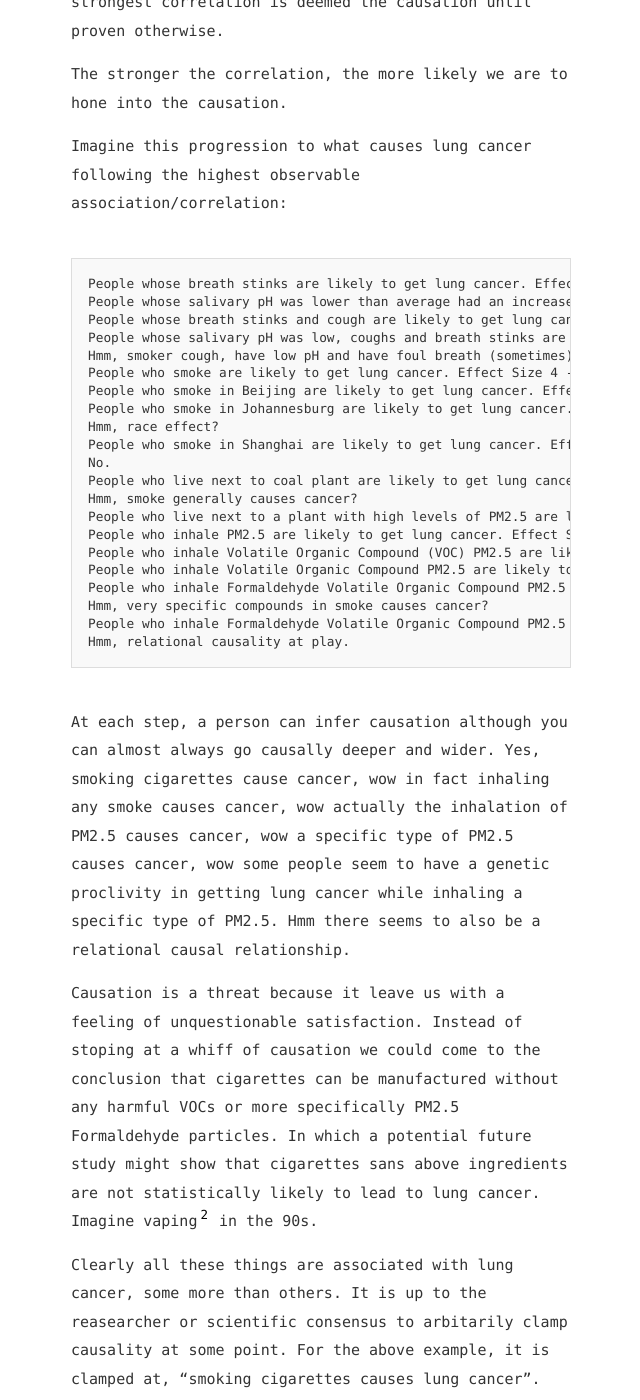
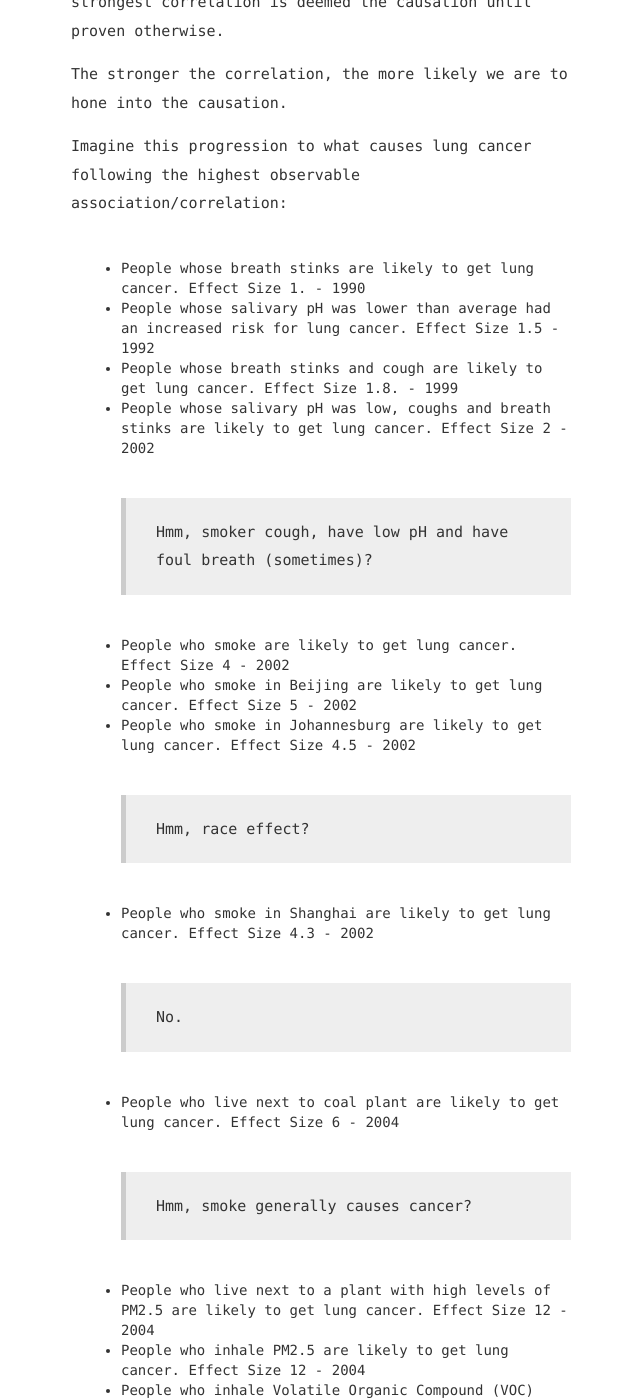
Before and after one commit to firmai/snowde.github.io, a Jekyll site: the page built from _posts/2017-12-16-let's-settle-on-correlation.md, in a window 1280 px wide and 1400 px high, scrolled down 1145 px. Shown: the whole window, without its empty margins (319-959 px from the left). Built offline with Jekyll 4.4.1, drawn with Linux system fonts in a browser that asks for light colours; some of the changed text lies outside the part shown.

Commit message:
Update 2017-12-16-let's-settle-on-correlation.md
dd

````diff
--- a/_posts/2017-12-16-let's-settle-on-correlation.md
+++ b/_posts/2017-12-16-let's-settle-on-correlation.md
@@ -26,29 +26,29 @@ The upstream benefits of multiple correlations studies would allow a review stud
 The stronger the correlation, the more likely we are to hone into the causation.
 
 Imagine this progression to what causes lung cancer following the highest observable association/correlation:
-```
-People whose breath stinks are likely to get lung cancer. Effect Size 1. - 1990
-People whose salivary pH was lower than average had an increased risk for lung cancer. Effect Size 1.5 - 1992
-People whose breath stinks and cough are likely to get lung cancer. Effect Size 1.8. - 1999
-People whose salivary pH was low, coughs and breath stinks are likely to get lung cancer. Effect Size 2 - 2002
-Hmm, smoker cough, have low pH and have foul breath (sometimes)?
-People who smoke are likely to get lung cancer. Effect Size 4 - 2002
-People who smoke in Beijing are likely to get lung cancer. Effect Size 5 - 2002
-People who smoke in Johannesburg are likely to get lung cancer. Effect Size 4.5 - 2002
-Hmm, race effect?
-People who smoke in Shanghai are likely to get lung cancer. Effect Size 4.3 - 2002
-No.
-People who live next to coal plant are likely to get lung cancer. Effect Size 6 - 2004
-Hmm, smoke generally causes cancer?
-People who live next to a plant with high levels of PM2.5 are likely to get lung cancer. Effect Size 12 - 2004
-People who inhale PM2.5 are likely to get lung cancer. Effect Size 12 - 2004
-People who inhale Volatile Organic Compound (VOC) PM2.5 are likely to get lung cancer. Effect Size 15 - 2006
-People who inhale Volatile Organic Compound PM2.5 are likely to get lung cancer. Effect Size 15 - 2006
-People who inhale Formaldehyde Volatile Organic Compound PM2.5 are likely to get lung cancer. Effect Size 20 - 2006
-Hmm, very specific compounds in smoke causes cancer?
-People who inhale Formaldehyde Volatile Organic Compound PM2.5 and don't have the tumour suppressor gene, LIMD1 are likely to get lung cancer. Effect Size 24 - 2008
-Hmm, relational causality at play.
-```
+
+* People whose breath stinks are likely to get lung cancer. Effect Size 1. - 1990
+* People whose salivary pH was lower than average had an increased risk for lung cancer. Effect Size 1.5 - 1992
+* People whose breath stinks and cough are likely to get lung cancer. Effect Size 1.8. - 1999
+* People whose salivary pH was low, coughs and breath stinks are likely to get lung cancer. Effect Size 2 - 2002
+> Hmm, smoker cough, have low pH and have foul breath (sometimes)?
+* People who smoke are likely to get lung cancer. Effect Size 4 - 2002
+* People who smoke in Beijing are likely to get lung cancer. Effect Size 5 - 2002
+* People who smoke in Johannesburg are likely to get lung cancer. Effect Size 4.5 - 2002
+> Hmm, race effect?
+* People who smoke in Shanghai are likely to get lung cancer. Effect Size 4.3 - 2002
+> No.
+* People who live next to coal plant are likely to get lung cancer. Effect Size 6 - 2004
+> Hmm, smoke generally causes cancer?
+* People who live next to a plant with high levels of PM2.5 are likely to get lung cancer. Effect Size 12 - 2004
+* People who inhale PM2.5 are likely to get lung cancer. Effect Size 12 - 2004
+* People who inhale Volatile Organic Compound (VOC) PM2.5 are likely to get lung cancer. Effect Size 15 - 2006
+* People who inhale Volatile Organic Compound PM2.5 are likely to get lung cancer. Effect Size 15 - 2006
+* People who inhale Formaldehyde Volatile Organic Compound PM2.5 are likely to get lung cancer. Effect Size 20 - 2006
+> Hmm, very specific compounds in smoke causes cancer?
+* People who inhale Formaldehyde Volatile Organic Compound PM2.5 and don't have the tumour suppressor gene, LIMD1 are likely to get lung cancer. Effect Size 24 - 2008
+> Hmm, relational causality at play?
+
 
 At each step, a person can infer causation although you can almost always go causally deeper and wider. Yes, smoking cigarettes cause cancer, wow in fact inhaling any smoke causes cancer, wow actually the inhalation of PM2.5 causes cancer, wow a specific type of PM2.5 causes cancer, wow some people seem to have a genetic proclivity in getting lung cancer while inhaling a specific type of PM2.5. Hmm there seems to also be a relational causal relationship.
 
````
